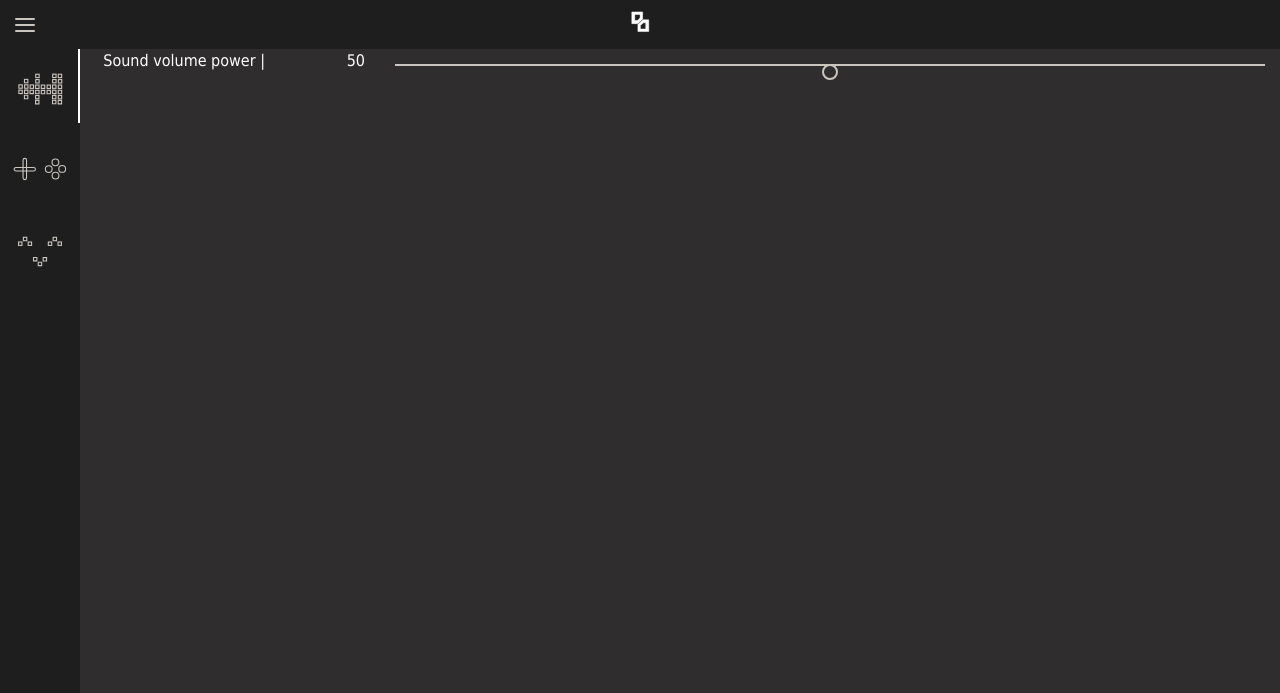
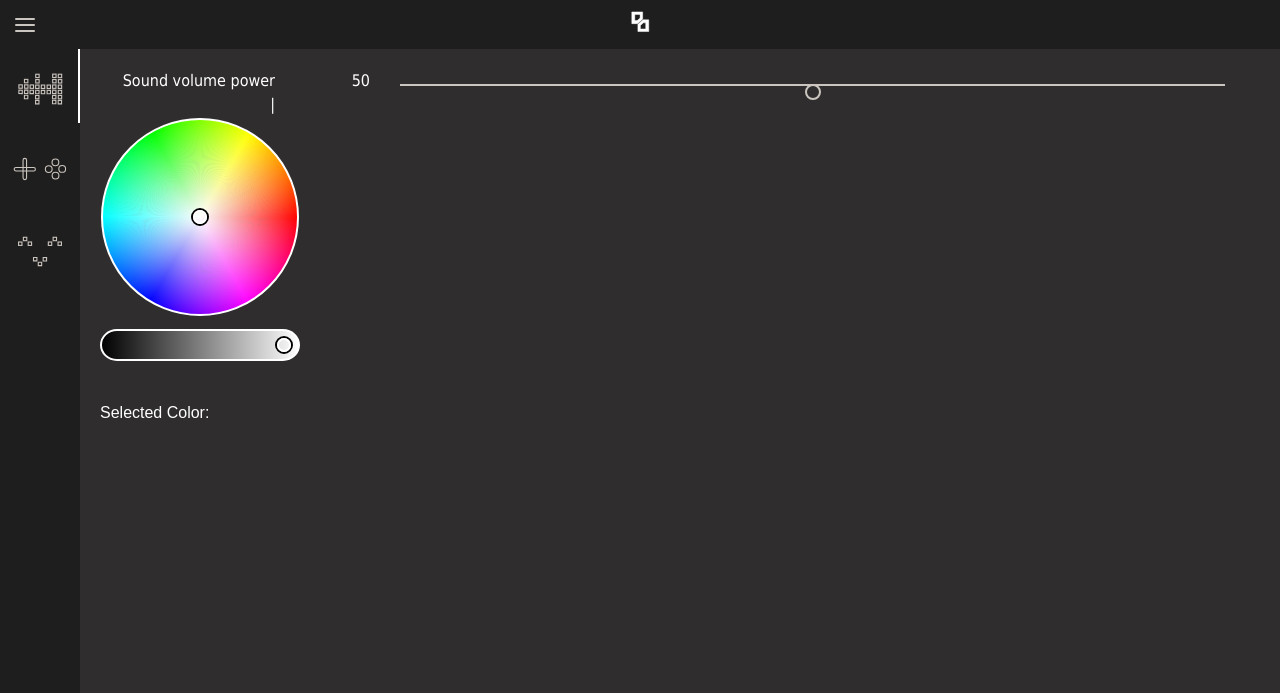
Before and after one commit to forsakenSinexz/ledTable_webInterface, a Flask app: page / in a window 1280 px wide. Shown: the top 693 px of the page. Run offline with Flask 2, Linux system fonts and the light colour scheme; some libraries are stand-ins or nearby versions.

Commit message:
fixed alignments 1920p

```diff
--- a/static/styles.css
+++ b/static/styles.css
@@ -1,5 +1,6 @@
 body {
   font-family: Tahoma, Geneva, sans-serif;
+  height: 0;
 }
 
 .printButton {
@@ -12,10 +13,11 @@
   display: flex;
 }
 
-.content {
+#content {
   /*!-webkit-box-flex: 1;
   -ms-flex: 1;
   flex: 1; */
+  flex-grow: 100;
   padding: 20px;
 }
 
@@ -134,9 +136,10 @@
   transition: margin-left 0.3s;
 }
 
-.wrapper {
+#wrapper {
+  align-items: stretch;
+  position: relative;
   display: flex;
-  align-items: stretch;
 }
 
 #sidebar {
@@ -146,6 +149,12 @@
   min-width: 80px;
   max-width: 80px;
   min-height: 100vh;
+}
+
+#sidenav-container{
+  position: relative;
+  width: max-content;
+  height: max-content;
 }
 
 .subsidebar{
--- a/templates/basics/subsidenav.html
+++ b/templates/basics/subsidenav.html
@@ -27,6 +27,7 @@
     <div class="subsidebar-wrapper">
         <ul class="subsidebar-nav fcolor-nofocus">
             <li> <a href="#" onclick="mode_switch('web_paint')">Paint</a> </li>
+            <li> <a href="#" onclick="mode_switch('reboot')">bootanimation :)</a> </li>
         </ul>
     </div> <!-- /#sidebar-wrapper -->
 </div> <!-- /#wrapper -->
--- /dev/null
+++ b/templates/components/colour_picker.html
@@ -0,0 +1,28 @@
+<div class="picker">
+    <div class="half">
+        <div class="colorPicker"></div>
+    </div>
+    <div class="half readout">
+        <span class="title">Selected Color:</span>
+        <div id="pickerValues"></div>
+    </div>
+</div>
+
+<script>
+    var colourPicker = new iro.ColorPicker(".colorPicker", {
+        width: 200,
+        color: "rgb(255, 255, 255)",
+        borderWidth: 2,
+        borderColor: "#FFFFFF"
+    });
+    var colorPickerValues = document.getElementById("pickerValues");
+    colourPicker.on(["color:init", "color:change"],
+    function(color){
+        pickedRGBWColor = rgb_to_rgbw(color.rgb);
+        pickedRGBColor = new Array(color.rgb.r, color.rgb.g, color.rgb.b);
+        colorPickerValues.innerHTML = [
+        "rgbw: (" + pickedRGBWColorLeft[0] + "," + pickedRGBWColorLeft[1] + "," + pickedRGBWColorLeft[2] + "," + pickedRGBWColorLeft[3] + ")",
+        "rgb: (" + pickedRGBColorLeft[0] + "," + pickedRGBColorLeft[1] + "," + pickedRGBColorLeft[2] + ")"
+        ].join("<br>");
+    });
+</script>
--- a/templates/components/sound_power.html
+++ b/templates/components/sound_power.html
@@ -1,4 +1,3 @@
-<div class="container-fluid">
 <div class="row">
     <div class="col-2 text-right">
         Sound volume power |
@@ -8,7 +7,6 @@
     </div>
     <div class="col-9">
         <input id="volume_range" type="range" />
-        </div>
     </div>
 </div>
 
--- a/templates/index.html
+++ b/templates/index.html
@@ -13,15 +13,19 @@
     <header>
         {% include "basics/topnav.html" %}
     </header>
-    <div id="wrapper">
-
+    <div id="sidenav-container">
         {% include "basics/sidenav.html" %}
         {% include "basics/subsidenav.html" %}
+    </div>
+    <div id="wrapper">
         <div id="content">
-            <section>
-                <!-- {% include "contentContainer.html" %} -->
-                {% include "components/sound_power.html" %}
-            </section>
+            <div class="container-fluid">
+                    <!--  include "contentContainer.html" %}  ADD {} and %%!!-->
+                    {% include "components/sound_power.html" %}
+                    <div class="row">
+                        {% include "components/colour_picker.html" %}
+                    </div>
+            </div>
         </div>
         <footer>
             <!-- include "basics/footer.html" %} -->
```
Lines whose indentation alone changed are shown as unchanged.
